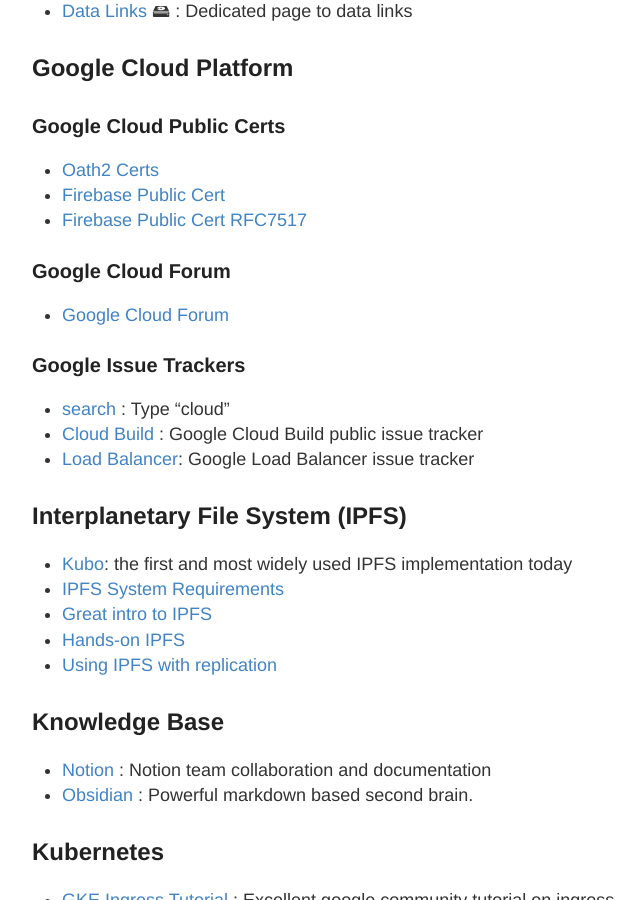
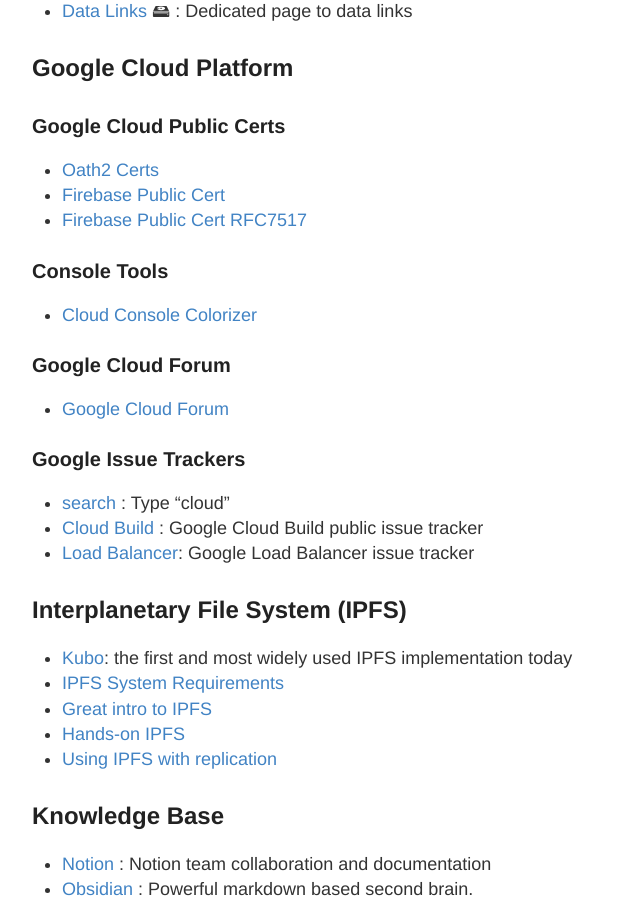
Before and after one commit to stevehenderson/stevehenderson.github.io, a Jekyll site: the page built from links.md, in a window 1280 px wide and 900 px high, scrolled down 1015 px. Shown: the whole window, without its empty margins (248-892 px from the left). Built offline with Jekyll 4.4.1, drawn with Linux system fonts in a browser that asks for light colours.

Commit message:
Update links.md

```diff
--- a/links.md
+++ b/links.md
@@ -40,6 +40,9 @@
    * [Oath2 Certs](https://www.googleapis.com/oauth2/v3/certs?9962f04feed9545ce2134ab54ceef581af24baff)
    * [Firebase Public Cert](https://www.googleapis.com/robot/v1/metadata/x509/securetoken@system.gserviceaccount.com)
    * [Firebase Public Cert RFC7517](https://www.googleapis.com/service_accounts/v1/jwk/securetoken@system.gserviceaccount.com)
+
+### Console Tools
+   * [Cloud Console Colorizer](https://chrome.google.com/webstore/detail/gcp-console-colorize/higjahjicmccalicmgfpokdmooopdhej/related?hl=en)
 
 ### Google Cloud Forum
    * [Google Cloud Forum](https://www.googlecloudcommunity.com/gc/Developer-Tools/bd-p/cloud-developer-tools)
```
